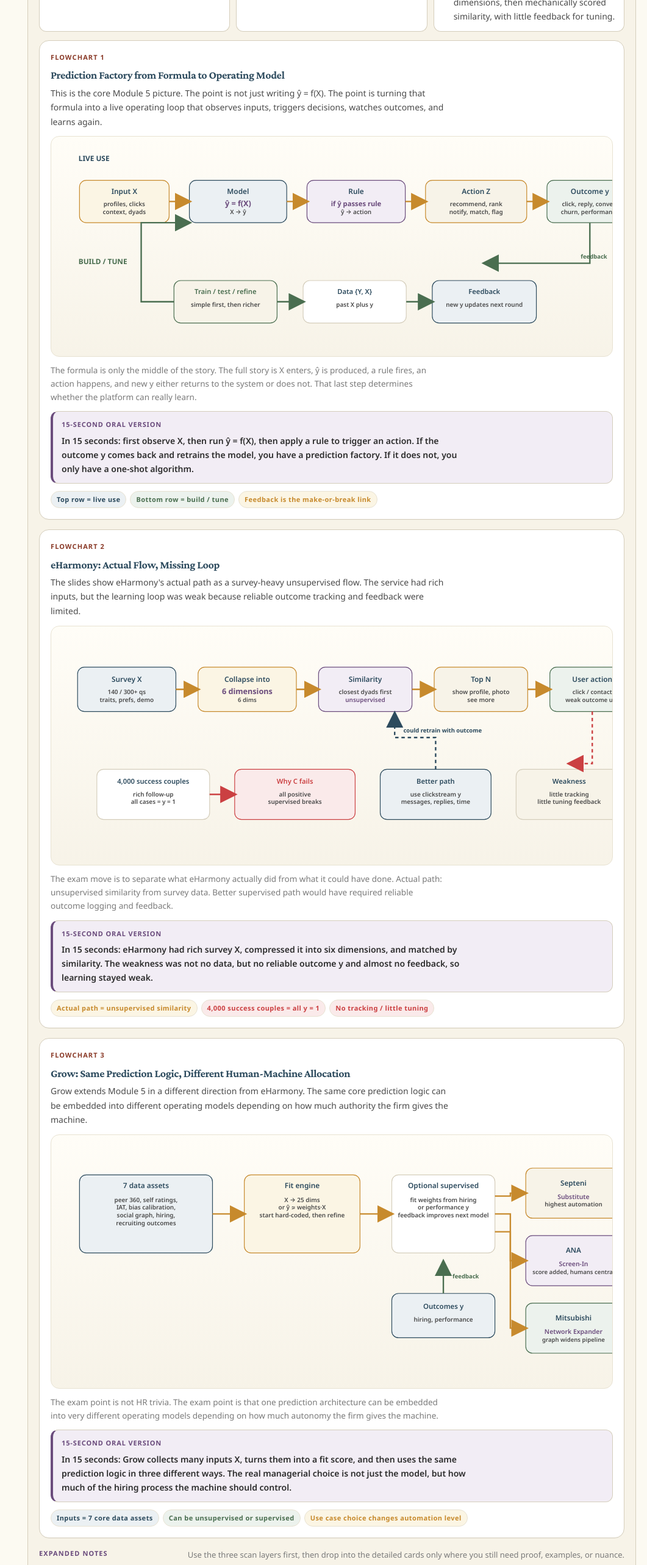
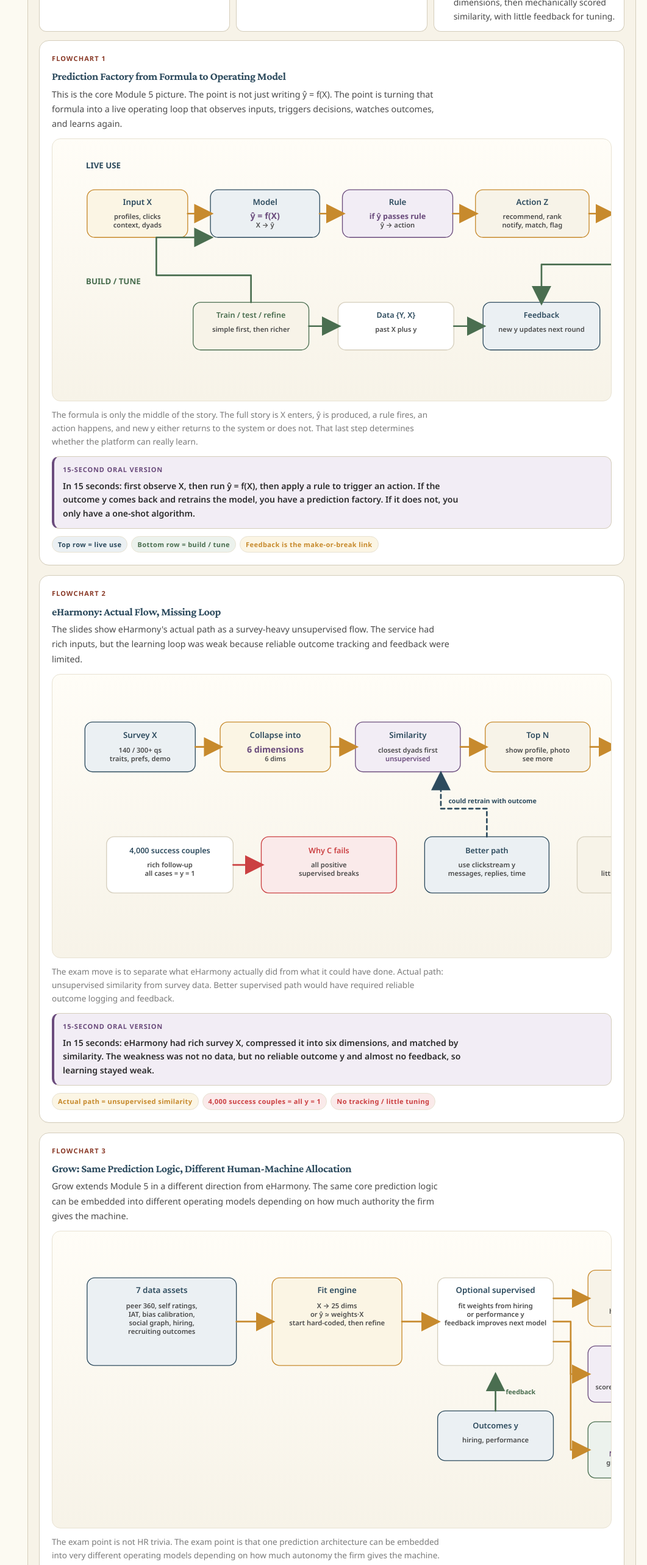
Before and after one commit to EugeneYip/apr13, a React (Vite) app: page / in a window 1280 px wide. Shown: the part 5009-7575 px from the top of the page at 61% size, without its empty margins (219-1280 px from the left). Built offline with nearby package versions, Linux system fonts and the light colour scheme.

Commit message:
Update App.jsx

```diff
--- a/src/App.jsx
+++ b/src/App.jsx
@@ -1,7 +1,7 @@
 import React, { useState, useMemo, useCallback, useEffect, useRef } from "react";
 
 /* ═══════════════════════════════════════════════════════════════
-   INNO6230 Quiz Infrastructure v15
+   INNO6230 Quiz Infrastructure v16
    Scope: Modules 5-8 (Notes + Slides, including optionals)
    ═══════════════════════════════════════════════════════════════ */
 
@@ -225,9 +225,9 @@
 /* ── Module 5 flowchart visuals ── */
 .module5-viz{display:grid;gap:16px;margin:14px 0 16px;}
 .flow-viz-grid{display:grid;grid-template-columns:1fr;gap:16px;}
-.flow-viz-card{background:${C.white};border:1px solid ${C.line};border-radius:16px;padding:18px;display:grid;gap:12px;overflow:hidden;box-shadow:0 1px 0 rgba(0,0,0,0.02);}
+.flow-viz-card{background:${C.white};border:1px solid ${C.line};border-radius:16px;padding:20px;display:grid;gap:12px;overflow:hidden;box-shadow:0 1px 0 rgba(0,0,0,0.02);}
 .flow-viz-head{display:grid;gap:5px;}
-.flow-viz-note{font-size:14px;line-height:1.68;color:${C.inkSoft};max-width:82ch;}
+.flow-viz-note{font-size:14.25px;line-height:1.7;color:${C.inkSoft};max-width:80ch;}
 .flow-badges{display:flex;flex-wrap:wrap;gap:6px;}
 .flow-badge{display:inline-flex;align-items:center;padding:4px 9px;border-radius:999px;font-size:11px;font-weight:800;letter-spacing:0.04em;border:1px solid ${C.lineLight};}
 .flow-badge.good{background:${C.matsuLight};color:${C.matsu};}
@@ -235,8 +235,9 @@
 .flow-badge.bad{background:${C.beniLight};color:${C.beni};}
 .flow-badge.info{background:${C.aiLight};color:${C.ai};}
 .flow-caption{font-size:13.5px;line-height:1.62;color:${C.muted};max-width:84ch;}
-.flow-svg{border:1px solid ${C.lineLight};border-radius:14px;background:linear-gradient(180deg,#fffdf7,${C.paper});padding:10px;}
-.flow-svg svg{width:100%;height:auto;min-width:980px;display:block;}
+.flow-svg{border:1px solid ${C.lineLight};border-radius:14px;background:linear-gradient(180deg,#fffdf7,${C.paper});padding:14px 16px;}
+.flow-svg svg{width:100%;height:auto;min-width:1100px;display:block;}
+.flow-svg svg line,.flow-svg svg path{stroke-linecap:round;stroke-linejoin:round;}
 .flow-oral{border:1px solid ${C.line};border-left:4px solid ${C.fuji};border-radius:12px;background:${C.fujiLight};padding:12px 14px;display:grid;gap:7px;}
 .flow-oral-kicker{font-size:11px;font-weight:800;letter-spacing:0.08em;text-transform:uppercase;color:${C.fuji};}
 .flow-oral-copy{font-size:14px;line-height:1.62;color:${C.ink};font-weight:600;max-width:84ch;}
@@ -931,7 +932,7 @@
       ]}
     >
       <div className="dia flow-svg">
-        <svg viewBox="0 0 1240 430" role="img" aria-label="Prediction factory flowchart">
+        <svg viewBox="0 0 1240 452" role="img" aria-label="Prediction factory flowchart">
           <defs>
             <marker id="pfArrow" markerWidth="12" markerHeight="12" refX="10" refY="6" orient="auto"><path d="M0,0 L12,6 L0,12 z" fill={C.kitsune} /></marker>
             <marker id="pfArrowSoft" markerWidth="12" markerHeight="12" refX="10" refY="6" orient="auto"><path d="M0,0 L12,6 L0,12 z" fill={C.matsu} /></marker>
@@ -981,9 +982,9 @@
           <SvgMultiText x={886} y={314} en="Feedback" zh="Feedback" mode={mode} size={14.2} fill={C.ai} />
           <SvgMultiText x={886} y={340} en="new y updates next round" zh="新的 y 讓下一輪模型不會失真" mode={mode} size={12.6} fill={C.inkSoft} />
 
-          <path d="M 1105 166 L 1105 250 L 886 250" fill="none" stroke={C.matsu} strokeWidth="3" markerEnd="url(#pfArrowSoft)" />
-          <path d="M 242 330 L 174 330 L 174 166 L 274 166" fill="none" stroke={C.matsu} strokeWidth="3" markerEnd="url(#pfArrowSoft)" />
-          <text x="1086" y="240" fontFamily={FONT_BODY} fontSize="12" fontWeight="800" fill={C.matsu}>{mode === 'zh' ? 'feedback' : mode === 'bi' ? 'feedback / 回流' : 'feedback'}</text>
+          <path d="M 1105 166 L 1105 216 L 886 216 L 886 286" fill="none" stroke={C.matsu} strokeWidth="3" markerEnd="url(#pfArrowSoft)" />
+          <path d="M 349 286 L 349 236 L 174 236 L 174 166 L 274 166" fill="none" stroke={C.matsu} strokeWidth="3" markerEnd="url(#pfArrowSoft)" />
+          <text x="1038" y="206" fontFamily={FONT_BODY} fontSize="12" fontWeight="800" fill={C.matsu}>{mode === 'zh' ? 'feedback' : mode === 'bi' ? 'feedback / 回流' : 'feedback'}</text>
         </svg>
       </div>
       <div className="flow-caption"><T m={mode} en="The formula is only the middle of the story. The full story is X enters, ŷ is produced, a rule fires, an action happens, and new y either returns to the system or does not. That last step determines whether the platform can really learn." zh="公式只是故事的中段。完整故事是：X 進來，產生 ŷ，rule 被觸發，action 發生，而新的 y 會不會回流到系統裡。最後這一步，才決定平臺到底能不能真的學習。" /></div>
@@ -1010,7 +1011,7 @@
       ]}
     >
       <div className="dia flow-svg">
-        <svg viewBox="0 0 1240 470" role="img" aria-label="eHarmony flowchart">
+        <svg viewBox="0 0 1240 492" role="img" aria-label="eHarmony flowchart">
           <defs>
             <marker id="ehArrow" markerWidth="12" markerHeight="12" refX="10" refY="6" orient="auto"><path d="M0,0 L12,6 L0,12 z" fill={C.kitsune} /></marker>
             <marker id="ehArrowRed" markerWidth="12" markerHeight="12" refX="10" refY="6" orient="auto"><path d="M0,0 L12,6 L0,12 z" fill={C.beni} /></marker>
@@ -1067,10 +1068,10 @@
           <SvgMultiText x={1062} y={340} en="little tracking" zh="tracking 太弱，而且" mode={mode} size={12.6} fill={C.inkSoft} />
           <SvgMultiText x={1062} y={356} en="little tuning feedback" zh="feedback 幾乎回不到 tuning" mode={mode} size={12.6} fill={C.inkSoft} />
 
-          <path d="M 1110 164 L 1110 272 L 1062 272" fill="none" stroke={C.beni} strokeWidth="3" strokeDasharray="7 6" markerEnd="url(#ehArrowRed)" />
-          <path d="M 785 284 L 785 218 L 700 218 L 700 168" fill="none" stroke={C.ai} strokeWidth="3" strokeDasharray="7 6" markerEnd="url(#ehArrowBlue)" />
+          <path d="M 1110 164 L 1110 246 L 1062 246 L 1062 284" fill="none" stroke={C.beni} strokeWidth="3" strokeDasharray="7 6" markerEnd="url(#ehArrowRed)" />
+          <path d="M 785 284 L 785 232 L 700 232 L 700 168" fill="none" stroke={C.ai} strokeWidth="3" strokeDasharray="7 6" markerEnd="url(#ehArrowBlue)" />
           <path d="M 316 336 L 368 336" fill="none" stroke={C.beni} strokeWidth="3" markerEnd="url(#ehArrowRed)" />
-          <text x="718" y="208" fontFamily={FONT_BODY} fontSize="12" fontWeight="800" fill={C.ai}>{mode === 'zh' ? '理論上可用 outcome 回訓' : mode === 'bi' ? 'could retrain with outcome / 可回訓' : 'could retrain with outcome'}</text>
+          <text x="714" y="222" fontFamily={FONT_BODY} fontSize="12" fontWeight="800" fill={C.ai}>{mode === 'zh' ? '理論上可用 outcome 回訓' : mode === 'bi' ? 'could retrain with outcome / 可回訓' : 'could retrain with outcome'}</text>
         </svg>
       </div>
       <div className="flow-caption"><T m={mode} en="The exam move is to separate what eHarmony actually did from what it could have done. Actual path: unsupervised similarity from survey data. Better supervised path would have required reliable outcome logging and feedback." zh="考試最關鍵的動作，是把 eHarmony 實際做的，和理論上本來可以做的拆開。實際主路徑是 survey data 的非監督式相似度；若要走更好的 supervised 路徑，就必須有可靠的 outcome logging 與 feedback。" /></div>
@@ -1097,7 +1098,7 @@
       ]}
     >
       <div className="dia flow-svg">
-        <svg viewBox="0 0 1240 500" role="img" aria-label="Grow flowchart">
+        <svg viewBox="0 0 1240 516" role="img" aria-label="Grow flowchart">
           <defs>
             <marker id="grArrow" markerWidth="12" markerHeight="12" refX="10" refY="6" orient="auto"><path d="M0,0 L12,6 L0,12 z" fill={C.kitsune} /></marker>
             <marker id="grArrowSoft" markerWidth="12" markerHeight="12" refX="10" refY="6" orient="auto"><path d="M0,0 L12,6 L0,12 z" fill={C.matsu} /></marker>
@@ -1111,7 +1112,7 @@
 
           <line x1="322" y1="151" x2="388" y2="151" stroke={C.kitsune} strokeWidth="3" markerEnd="url(#grArrow)" />
           <line x1="628" y1="151" x2="694" y2="151" stroke={C.kitsune} strokeWidth="3" markerEnd="url(#grArrow)" />
-          <path d="M 908 114 L 940 114 L 940 108 L 972 108" fill="none" stroke={C.kitsune} strokeWidth="3" markerEnd="url(#grArrow)" />
+          <path d="M 908 108 L 972 108" fill="none" stroke={C.kitsune} strokeWidth="3" markerEnd="url(#grArrow)" />
           <path d="M 908 151 L 940 151 L 940 248 L 972 248" fill="none" stroke={C.kitsune} strokeWidth="3" markerEnd="url(#grArrow)" />
           <path d="M 908 188 L 940 188 L 940 388 L 972 388" fill="none" stroke={C.kitsune} strokeWidth="3" markerEnd="url(#grArrow)" />
 
@@ -1184,7 +1185,7 @@
       ]}
     >
       <div className="dia flow-svg">
-        <svg viewBox="0 0 1240 430" role="img" aria-label="LLM flowchart">
+        <svg viewBox="0 0 1240 446" role="img" aria-label="LLM flowchart">
           <defs>
             <marker id="m6ArrowA" markerWidth="12" markerHeight="12" refX="10" refY="6" orient="auto"><path d="M0,0 L12,6 L0,12 z" fill={C.kitsune} /></marker>
             <marker id="m6ArrowB" markerWidth="12" markerHeight="12" refX="10" refY="6" orient="auto"><path d="M0,0 L12,6 L0,12 z" fill={C.ai} /></marker>
@@ -1266,7 +1267,7 @@
       ]}
     >
       <div className="dia flow-svg">
-        <svg viewBox="0 0 1240 460" role="img" aria-label="LLM economics and agents flowchart">
+        <svg viewBox="0 0 1240 478" role="img" aria-label="LLM economics and agents flowchart">
           <defs>
             <marker id="m6ArrowC" markerWidth="12" markerHeight="12" refX="10" refY="6" orient="auto"><path d="M0,0 L12,6 L0,12 z" fill={C.kitsune} /></marker>
           </defs>
@@ -1360,7 +1361,7 @@
       ]}
     >
       <div className="dia flow-svg">
-        <svg viewBox="0 0 1240 460" role="img" aria-label="Platform takeoff flowchart">
+        <svg viewBox="0 0 1240 474" role="img" aria-label="Platform takeoff flowchart">
           <defs><marker id="m7ArrowA" markerWidth="12" markerHeight="12" refX="10" refY="6" orient="auto"><path d="M0,0 L12,6 L0,12 z" fill={C.kitsune} /></marker></defs>
           {rect(52, 84, 186, 92, C.aiLight, C.ai)}
           {rect(286, 84, 230, 92, C.kitsuneLight, C.kitsune)}
@@ -1433,7 +1434,7 @@
       ]}
     >
       <div className="dia flow-svg">
-        <svg viewBox="0 0 1240 450" role="img" aria-label="SaferTaxi flowchart">
+        <svg viewBox="0 0 1240 466" role="img" aria-label="SaferTaxi flowchart">
           <defs><marker id="m7ArrowB" markerWidth="12" markerHeight="12" refX="10" refY="6" orient="auto"><path d="M0,0 L12,6 L0,12 z" fill={C.kitsune} /></marker></defs>
           {rect(44, 74, 210, 96, C.aiLight, C.ai)}
           {rect(302, 74, 216, 96, C.matsuLight, C.matsu)}
@@ -1516,17 +1517,17 @@
       ]}
     >
       <div className="dia flow-svg">
-        <svg viewBox="0 0 1240 450" role="img" aria-label="Platform competition flowchart">
+        <svg viewBox="0 0 1240 472" role="img" aria-label="Platform competition flowchart">
           <defs><marker id="m8ArrowA" markerWidth="12" markerHeight="12" refX="10" refY="6" orient="auto"><path d="M0,0 L12,6 L0,12 z" fill={C.kitsune} /></marker></defs>
           {rect(68, 96, 180, 100, C.paper, C.line)}
           {rect(310, 72, 206, 96, C.aiLight, C.ai)}
           {rect(310, 214, 206, 96, C.fujiLight, C.fuji)}
           {rect(588, 96, 214, 100, C.kitsuneLight, C.kitsune)}
           {rect(864, 72, 304, 238, C.white, C.line)}
-          <path d="M 248 145 C 272 145, 284 126, 310 120" fill="none" stroke={C.kitsune} strokeWidth="3" markerEnd="url(#m8ArrowA)" />
-          <path d="M 248 145 C 272 170, 284 248, 310 262" fill="none" stroke={C.kitsune} strokeWidth="3" markerEnd="url(#m8ArrowA)" />
+          <path d="M 248 145 L 274 145 L 274 120 L 310 120" fill="none" stroke={C.kitsune} strokeWidth="3" markerEnd="url(#m8ArrowA)" />
+          <path d="M 248 145 L 274 145 L 274 262 L 310 262" fill="none" stroke={C.kitsune} strokeWidth="3" markerEnd="url(#m8ArrowA)" />
           <line x1="516" y1="120" x2="588" y2="120" stroke={C.kitsune} strokeWidth="3" markerEnd="url(#m8ArrowA)" />
-          <line x1="516" y1="262" x2="588" y2="170" stroke={C.kitsune} strokeWidth="3" markerEnd="url(#m8ArrowA)" />
+          <path d="M 516 262 L 552 262 L 552 170 L 588 170" fill="none" stroke={C.kitsune} strokeWidth="3" markerEnd="url(#m8ArrowA)" />
           <line x1="802" y1="145" x2="864" y2="145" stroke={C.kitsune} strokeWidth="3" markerEnd="url(#m8ArrowA)" />
 
           <SvgMultiText x={158} y={124} en="Non-adoption" zh="Non-adoption" mode={mode} size={15} fill={C.ai} />
@@ -1538,9 +1539,9 @@
           <SvgMultiText x={413} y={247} en="Beta wins" zh="Platform β 勝" mode={mode} size={15} fill={C.ai} />
           <SvgMultiText x={413} y={273} en="another equilibrium" zh="另一個可能均衡" mode={mode} size={12.4} fill={C.inkSoft} />
 
-          <SvgMultiText x={695} y={124} en="Path dependence" zh="Path dependence" mode={mode} size={15} fill={C.ai} />
-          <SvgMultiText x={695} y={150} en="small early lead" zh="早期小領先會" mode={mode} size={12.7} fill={C.inkSoft} />
-          <SvgMultiText x={695} y={166} en="can lock in" zh="放大成持久優勢" mode={mode} size={12.7} fill={C.inkSoft} />
+          <SvgMultiText x={695} y={118} en="Path dependence" zh="Path dependence" mode={mode} size={15} fill={C.ai} />
+          <SvgMultiText x={695} y={146} en="small early lead" zh="早期小領先會" mode={mode} size={12.7} fill={C.inkSoft} />
+          <SvgMultiText x={695} y={162} en="can lock in" zh="放大成持久優勢" mode={mode} size={12.7} fill={C.inkSoft} />
 
           <SvgMultiText x={1016} y={104} en="WTA test" zh="WTA 測試" mode={mode} size={15} fill={C.ai} />
           <SvgMultiText x={1016} y={140} en="1. Scale effects" zh="1. Scale effects" mode={mode} size={13.5} fill={C.inkSoft} />
@@ -1574,7 +1575,7 @@
       ]}
     >
       <div className="dia flow-svg">
-        <svg viewBox="0 0 1240 450" role="img" aria-label="Uber China flowchart">
+        <svg viewBox="0 0 1240 468" role="img" aria-label="Uber China flowchart">
           <defs><marker id="m8ArrowB" markerWidth="12" markerHeight="12" refX="10" refY="6" orient="auto"><path d="M0,0 L12,6 L0,12 z" fill={C.kitsune} /></marker></defs>
           {rect(74, 82, 210, 104, C.matsuLight, C.matsu)}
           {rect(326, 82, 230, 104, C.kitsuneLight, C.kitsune)}
@@ -1717,7 +1718,7 @@
 // MAIN APP
 // ═══════════════════════════════════════════════════════════════
 
-export default function INNO6230QuizV15() {
+export default function INNO6230QuizV16() {
   const [mode, setMode] = useState("en");
   const [fabOpen, setFabOpen] = useState(false);
   const [activeId, setActiveId] = useState("backbone");
```
